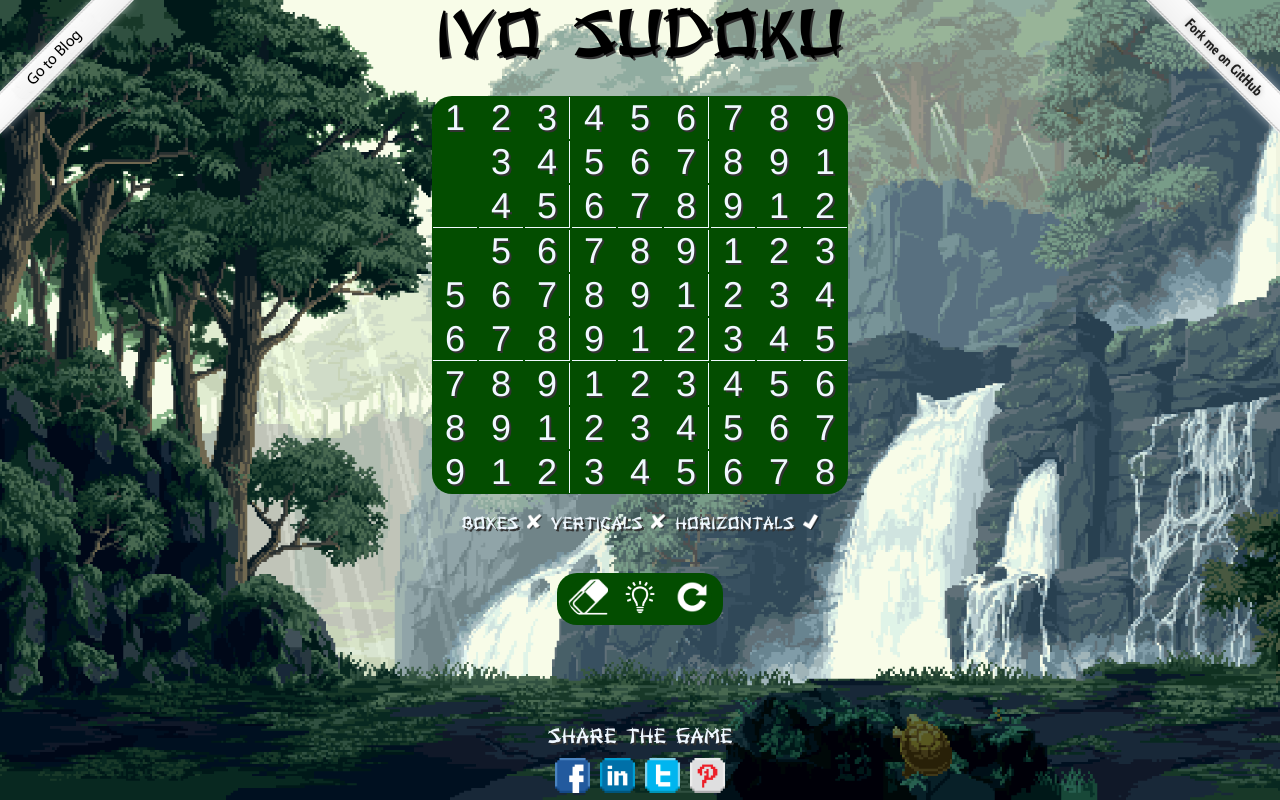
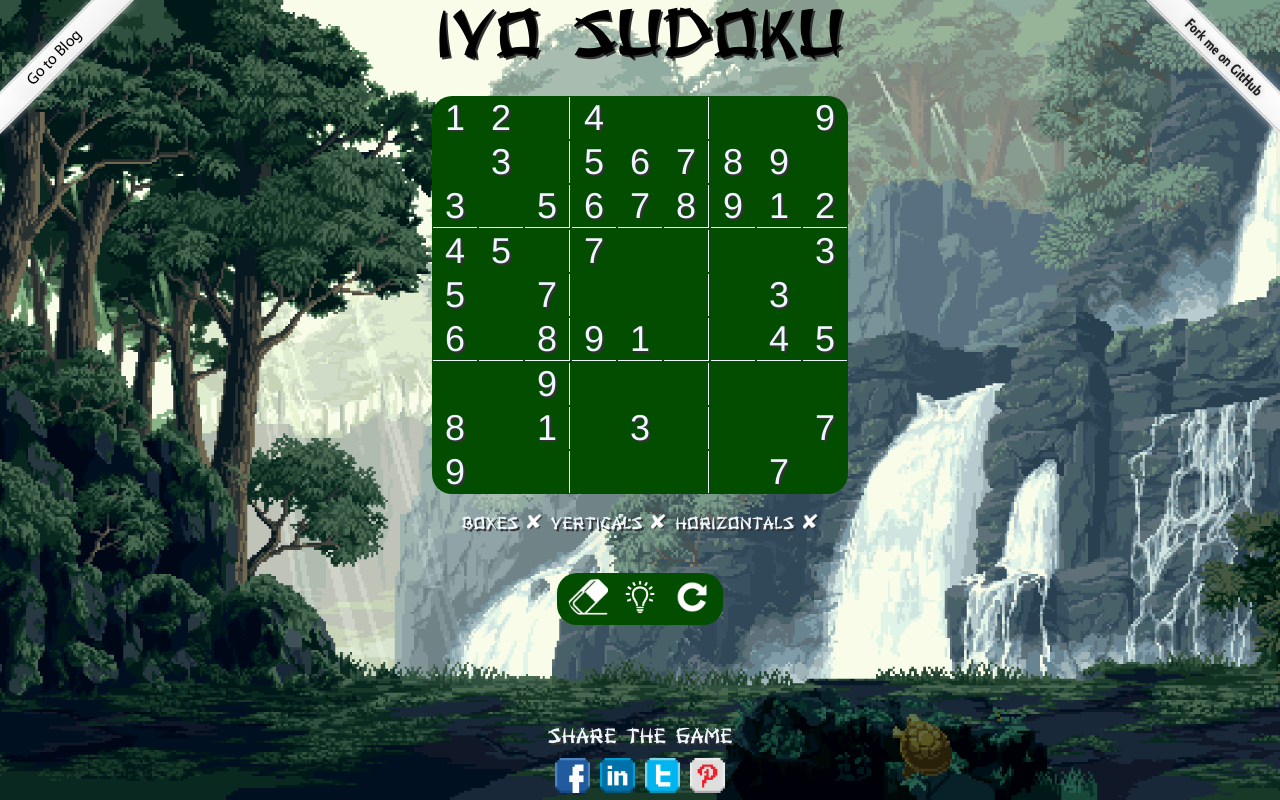
Before and after one commit to ivailop7/IvoSudoku, a React (Create React App) app: page / in a window 1280 px wide. Built offline with nearby package versions, Linux system fonts and the light colour scheme.

Commit message:
Solve working

```diff
--- a/src/components/grid.tsx
+++ b/src/components/grid.tsx
@@ -1,6 +1,8 @@
 import * as React from 'react';
 import checkmarkImg from '../assets/checkmark_white_shadow.png';
 import crossmarkImg from '../assets/crossmark_white_shadow.png';
+
+const NUMBER_OF_EMPTY_BOXES = 60;
 
 interface IProps {
     clearGame?: any;
@@ -17,11 +19,7 @@ interface IState {
 class Grid extends React.Component<IProps, IState> {
 
     public componentWillMount(): void {
-        this.setState({
-            fullMatrix: this.valueGenerator()[0],
-            matrix: this.valueGenerator()[1],
-            startMatrix: JSON.parse(JSON.stringify(this.valueGenerator()[1]))
-        });
+        this.newGame();
     }
 
     public valueGenerator = () => {
@@ -35,31 +33,39 @@ class Grid extends React.Component<IProps, IState> {
                                             [8,9,1,2,3,4,5,6,7],
                                             [9,1,2,3,4,5,6,7,8]];
 
-        const sparceMatrix: number[][] =   [[1,2,3,4,5,6,7,8,9],
-                                            [0,3,4,5,6,7,8,9,1],
-                                            [0,4,5,6,7,8,9,1,2],
-                                            [0,5,6,7,8,9,1,2,3],
-                                            [5,6,7,8,9,1,2,3,4],
-                                            [6,7,8,9,1,2,3,4,5],
-                                            [7,8,9,1,2,3,4,5,6],
-                                            [8,9,1,2,3,4,5,6,7],
-                                            [9,1,2,3,4,5,6,7,8]];
+        // Non-deterministic, due to possible repetition of a 0 box
+        const startMatrix = JSON.parse(JSON.stringify(fullMatrix));
+        for (let i = 0; i < NUMBER_OF_EMPTY_BOXES; i++) {
+            startMatrix[Math.floor(Math.random() * fullMatrix.length)][Math.floor(Math.random() * fullMatrix[0].length)] = 0;
+        }
 
-        return [fullMatrix, sparceMatrix];
+        return [fullMatrix, startMatrix];
     }
 
     public clearGame = () => {
         this.setState({
-            matrix : this.state.startMatrix
+            fullMatrix: this.state.fullMatrix,
+            matrix: this.state.startMatrix,
+            startMatrix: this.state.startMatrix
         });
     }
 
     public newGame = () => {
-        console.log("New Game");
+        const [fullMatrix, matrix] = this.valueGenerator();
+        const startMatrix =  JSON.parse(JSON.stringify(matrix));
+        this.setState({
+            fullMatrix,
+            matrix,
+            startMatrix
+        });
     }
 
     public solveGame = () => {
-        console.log("Solution");
+        console.log(this.state.fullMatrix);
+
+        this.setState({
+            matrix : this.state.fullMatrix
+        });
     }
 
     public stylePainter = (row: number, col : number) => {
@@ -153,7 +159,6 @@ class Grid extends React.Component<IProps, IState> {
         this.setState({
             matrix: updatedMatrix
         });
-        console.log(this.state.matrix);
         return true;
     }
 
@@ -170,7 +175,9 @@ class Grid extends React.Component<IProps, IState> {
     }
 
     public render() {
-        console.log("Matrix To Render:", this.state.matrix);
+        console.log(this.state.fullMatrix);
+        console.log(this.state.matrix);
+        console.log(this.state.startMatrix);
         return (<div className='Grid'>
                 <table key='masterTable'>
                     <tbody>
```
